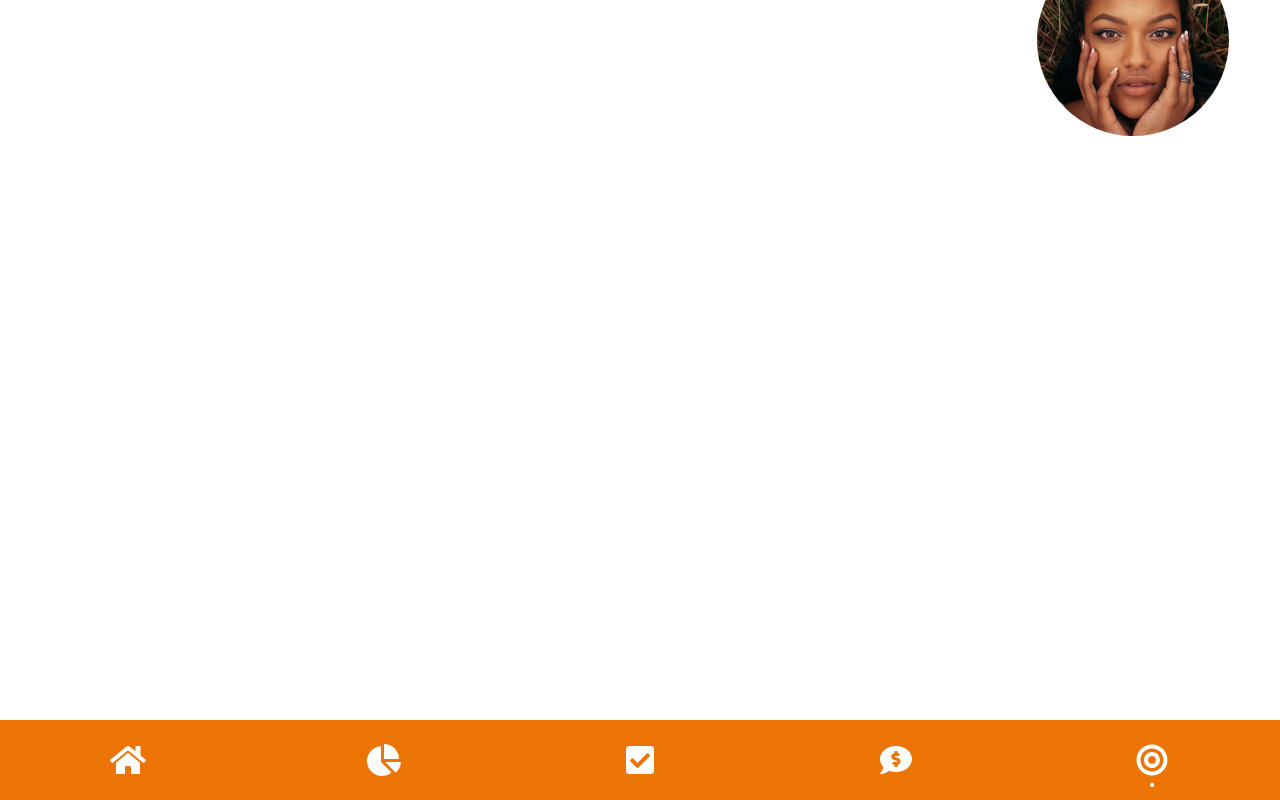
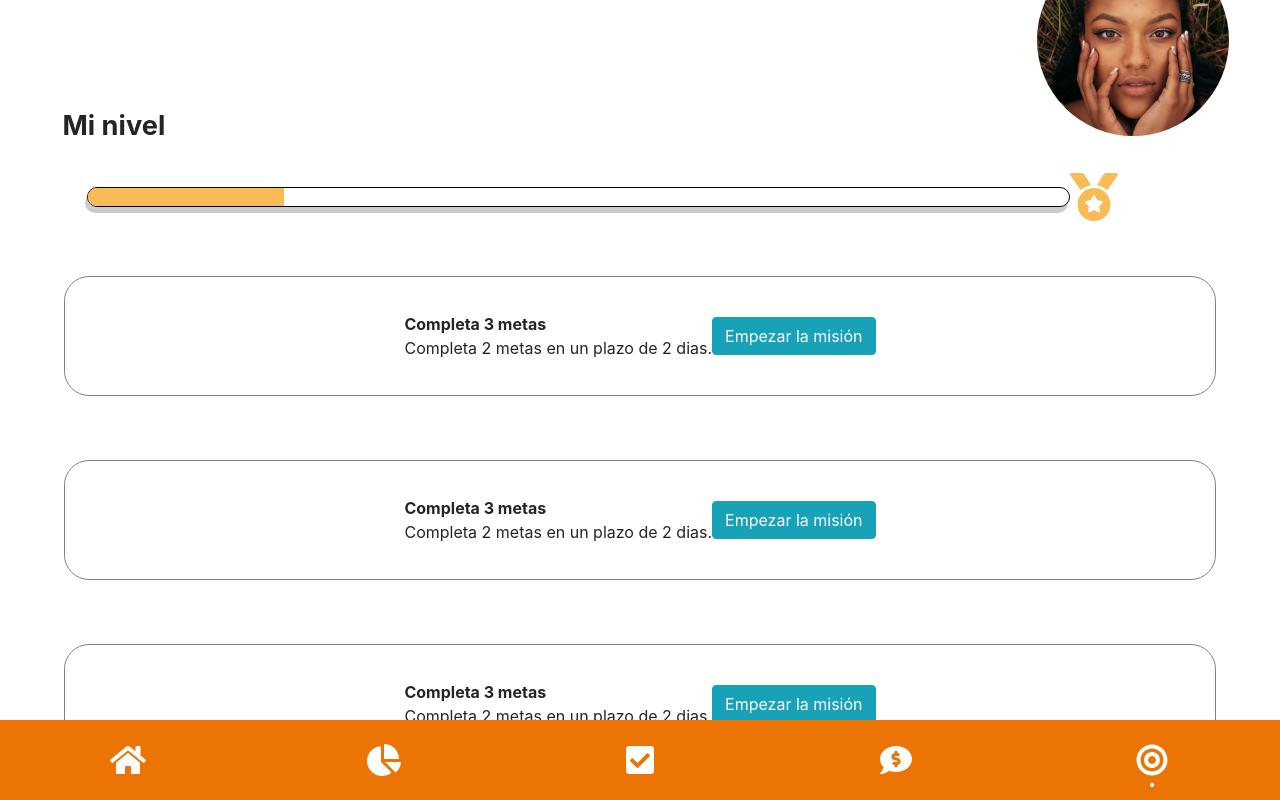
Before and after one commit to carlosdbb14/awesomeFinantialLab, a React (Create React App) app in the folder client/: page /missions in a window 1280 px wide. Built offline with nearby package versions, Linux system fonts and the light colour scheme.

Commit message:
ready missions

```diff
--- a/client/package.json
+++ b/client/package.json
@@ -11,6 +11,7 @@
     "react": "^16.8.6",
     "react-apexcharts": "^1.3.3",
     "react-bootstrap": "^1.0.0-beta.10",
+    "react-compound-timer": "^1.1.4",
     "react-dom": "^16.8.6",
     "react-router-dom": "^5.0.1",
     "react-scripts": "3.0.1"
--- a/client/src/components/bodycontainer/BodyContainer.js
+++ b/client/src/components/bodycontainer/BodyContainer.js
@@ -5,6 +5,7 @@ import Balance from '../balance/Balance'
 import BalanceAdd from '../balanceadd/BalanceAdd'
 import Goals from '../goals/Goals'
 import GoalsAdd from '../goalsadd/GoalsAdd'
+import Missions from '../missions/Missions'
 
 import './BodyContainer.css';
 import { BrowserRouter as Router, Route } from "react-router-dom";
@@ -22,6 +23,7 @@ export default class BodyContainer extends Component {
                     <Route path="/balance/add" exact component={BalanceAdd} />
                     <Route path="/goals" exact component={Goals} />
                     <Route path="/goals/add" exact component={GoalsAdd} />
+                    <Route path="/missions" exact component={Missions} />
                 </Router>
             </div>
         )
--- a/client/src/components/home/Home.css
+++ b/client/src/components/home/Home.css
@@ -140,6 +140,7 @@
     width: 80%;
     height: 50%;
     border: solid black 1px;
+    box-shadow:-2px 6px  #ccc;
     border-radius: 20px;
     margin: 5% 0 0 5%;
     overflow: hidden;
@@ -153,3 +154,11 @@
     width: 20%;
     background-color: #F7BC56;
 }
+.mission-container{
+    height: 15vh;
+    border: solid grey 1px;
+    width: 90vw;
+    margin: 5%;
+    border-radius: 25px;
+    padding: 2%;
+}
--- /dev/null
+++ b/client/src/components/missions/Mission.css
@@ -0,0 +1,5 @@
+.mission-container{
+    display: flex;
+    justify-content: center;
+    align-items: center;
+}
--- /dev/null
+++ b/client/src/components/missions/MissionElement.js
@@ -0,0 +1,48 @@
+import React from 'react'
+
+import {Button} from 'react-bootstrap';
+
+import Timer from 'react-compound-timer'
+
+import  { Component } from 'react'
+
+export default class MissionElement extends Component {
+
+    constructor(props){
+        super(props);
+        this.state ={
+            ren:"Empezar la misión",
+        }
+    }
+
+    render() {
+        let rene = (<Timer
+            initialTime={this.props.time}
+            direction="backward"
+        >
+            {() => (
+                <React.Fragment>
+                    <Timer.Days /> dias
+                    <Timer.Hours /> horas
+                    <Timer.Minutes /> minutos
+                    <Timer.Seconds /> seconds
+                </React.Fragment>
+            )}
+        </Timer>)
+        return (
+            <div>
+                <div className="mission-container">
+                    <div>
+                        <div><b>{this.props.title}</b></div>
+                        <div>{this.props.description}</div>
+                    </div>
+                    <div>
+                    <Button variant="info" onClick={() => this.setState({ren:rene})}>{this.state.ren}</Button>
+
+                    </div>
+
+                </div>
+            </div>
+        )
+    }
+}
--- /dev/null
+++ b/client/src/components/missions/Missions.js
@@ -0,0 +1,19 @@
+import React, { Component } from 'react'
+
+import Level from '../home/widgets/Level'
+import MissionsElement from './MissionElement'
+
+import './Mission.css'
+
+export default class Missions extends Component {
+    render() {
+        return (
+            <div>
+                <Level/>
+                <MissionsElement title="Completa 3 metas" description="Completa 2 metas en un plazo de 2 dias." time={12000000}/>
+                <MissionsElement title="Completa 3 metas" description="Completa 2 metas en un plazo de 2 dias." time={25000000}/>
+                <MissionsElement title="Completa 3 metas" description="Completa 2 metas en un plazo de 2 dias." time={30000000}/>
+            </div>
+        )
+    }
+}
```
Also changed, not shown: 1 other file (tests, documents, lock files or other folders).
